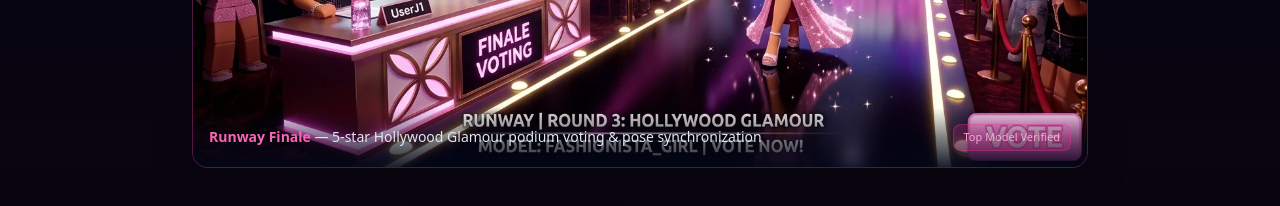
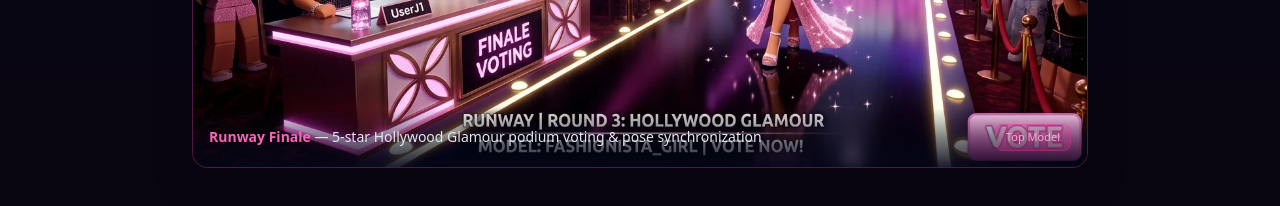
Before and after one commit to lianlele168/dti-wiki, a Next.js app: page / in a window 1280 px wide. Shown: the part 1220-1426 px from the top of the page. Built offline with nearby package versions, Linux system fonts and the light colour scheme.

Commit message:
fix(eeat): strip unbacked "Verified" UI labels; drop dead simulator component

```diff
--- a/src/app/page.tsx
+++ b/src/app/page.tsx
@@ -116,7 +116,7 @@ export default function HomePage() {
                 <span className="text-pink-400 font-bold">Runway Finale</span> — 5-star Hollywood Glamour podium voting & pose synchronization
               </div>
               <span className="px-2.5 py-1 bg-pink-500/20 text-pink-300 text-[11px] rounded-lg border border-pink-500/30">
-                Top Model Verified
+                Top Model
               </span>
             </div>
           </div>
```
